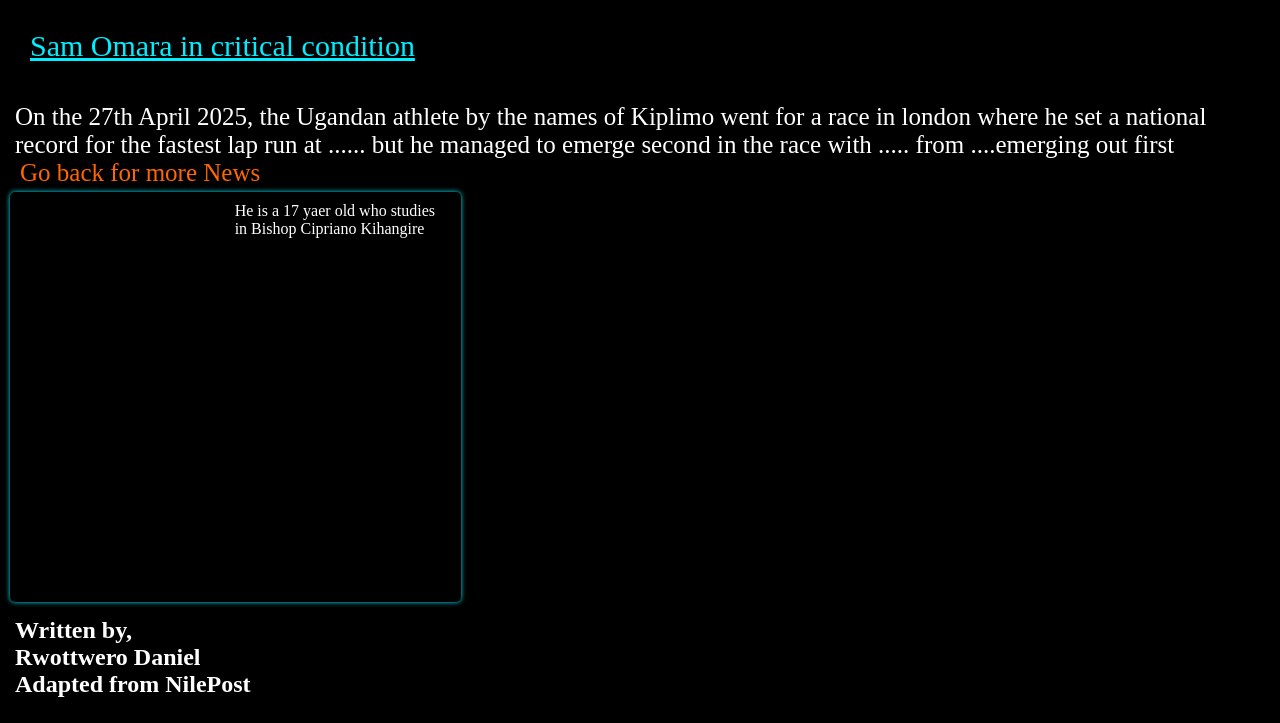
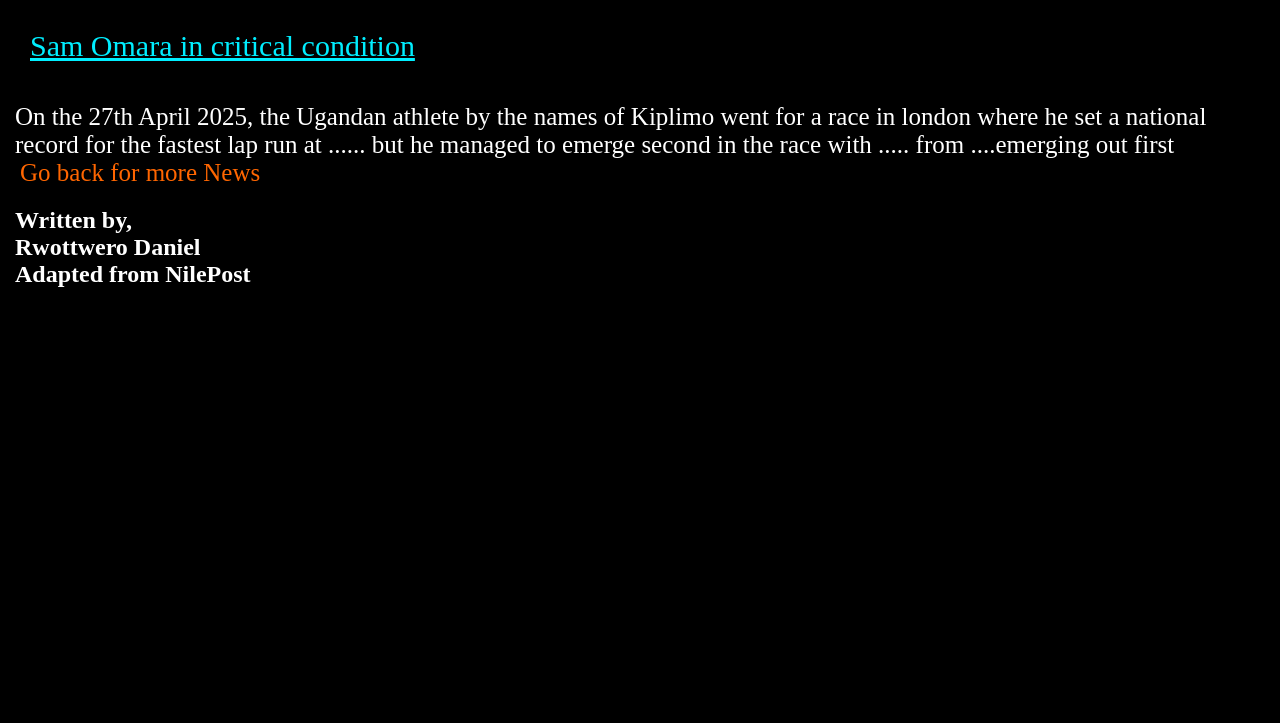
Before and after one commit to DRwot/The-Newsflash, a plain HTML site: page article3.html in a window 1280 px wide. Shown: the part 94-817 px from the top of the page. Drawn offline with Linux system fonts and the light colour scheme.

Commit message:
Update article3.html

```diff
--- a/article3.html
+++ b/article3.html
@@ -19,10 +19,7 @@
 
 
 
-    <div class="author">
-        <div class="img"></div>
-        <div class="info">He is a 17 yaer old who studies in Bishop Cipriano Kihangire</div>
-    </div>
+
     <p><h2>Written by, <br>
         Rwottwero Daniel <br>
     Adapted from NilePost</h2></p>
```
